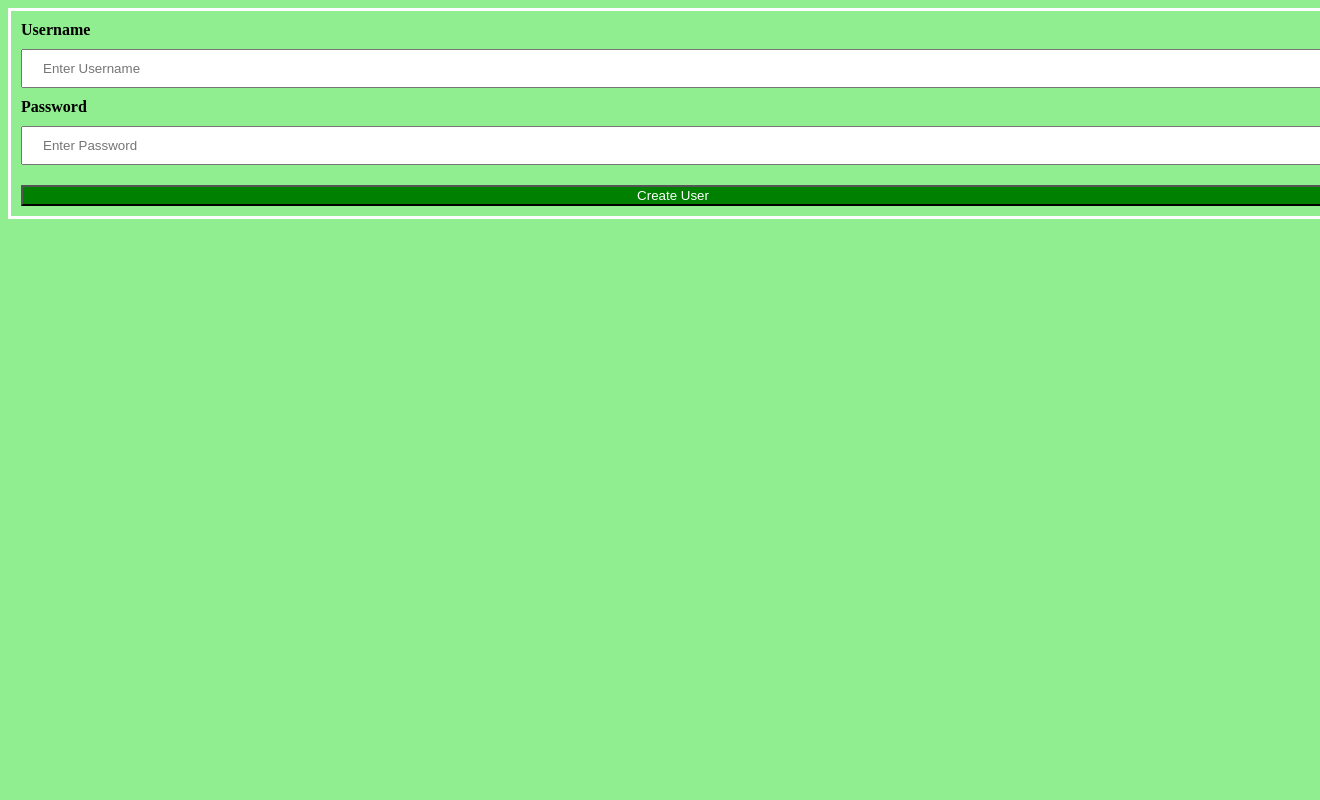
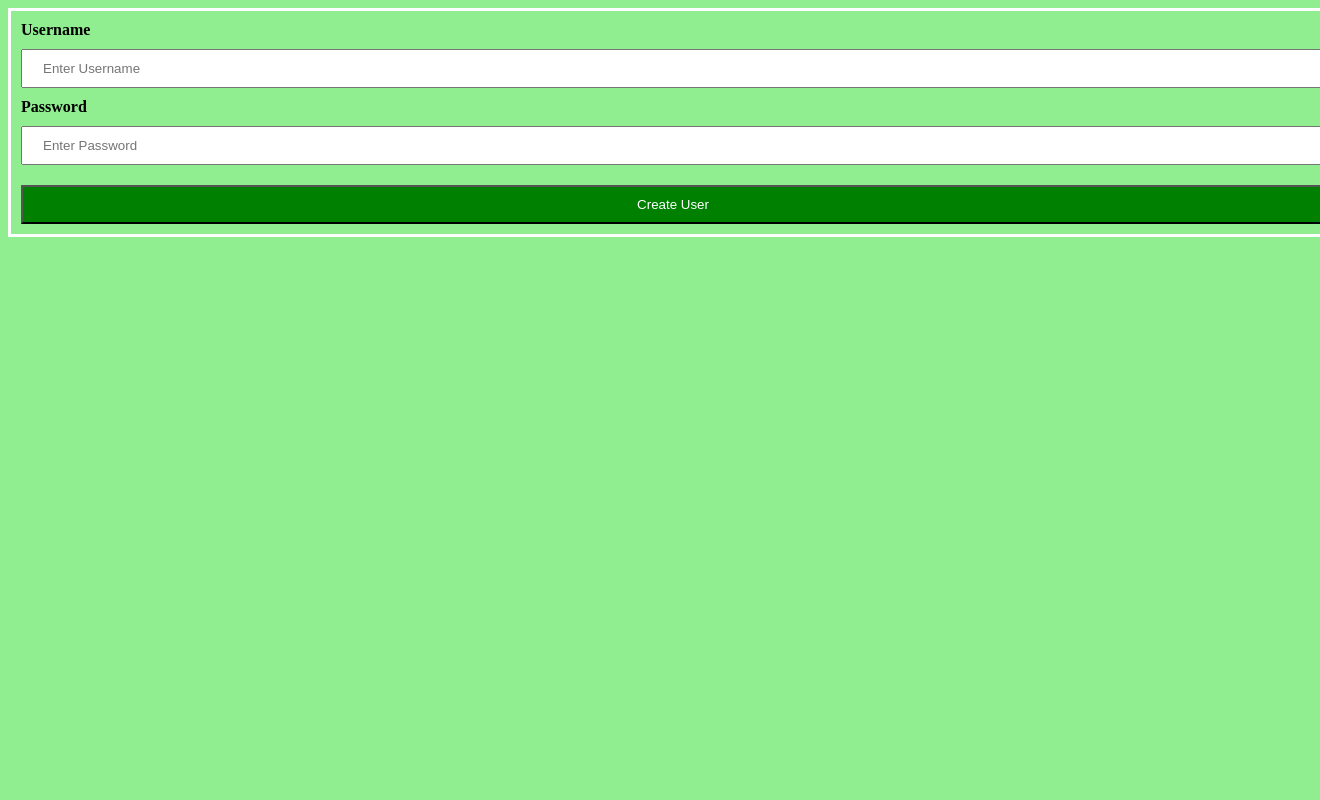
Before and after one commit to minsu-cnu/cn-24, a Flask app: page /pastebin/createuser in a window 1320 px wide; the page is wider, and only the part inside the window is pictured. Run offline with Flask 3, Linux system fonts and the light colour scheme.

Commit message:
feat: css

```diff
--- a/week13/myfront13/myflask/static/mystyle.css
+++ b/week13/myfront13/myflask/static/mystyle.css
@@ -1,6 +1,7 @@
 html {
     height: 100%;
     background-color: lightgreen;
+    box-sizing: border-box;
 }
 
 h1 {
@@ -24,6 +25,7 @@ input {
 
 button {
     margin-top: 10px;
+    padding: 10px;
     width: 100%;
     color: white;
     background-color: green;
```
